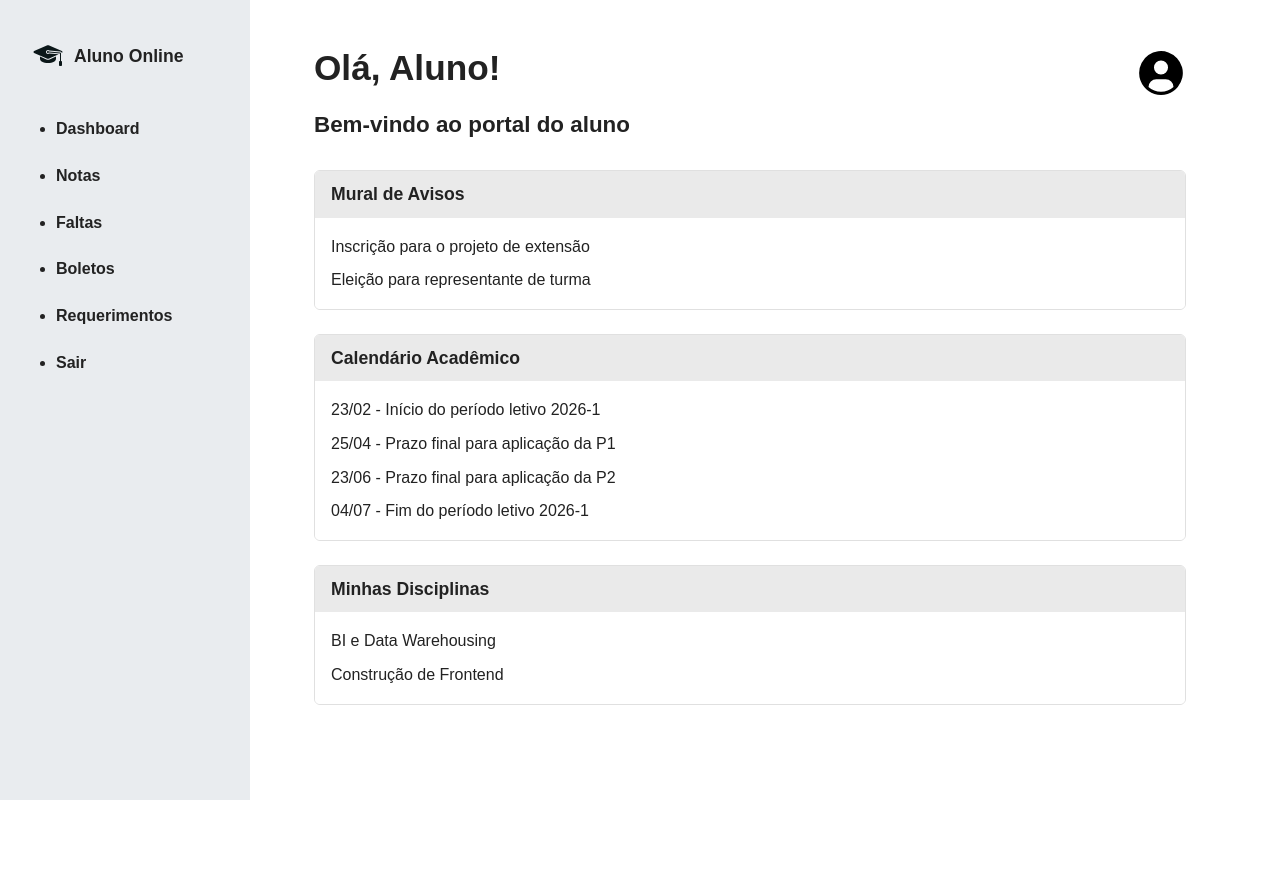
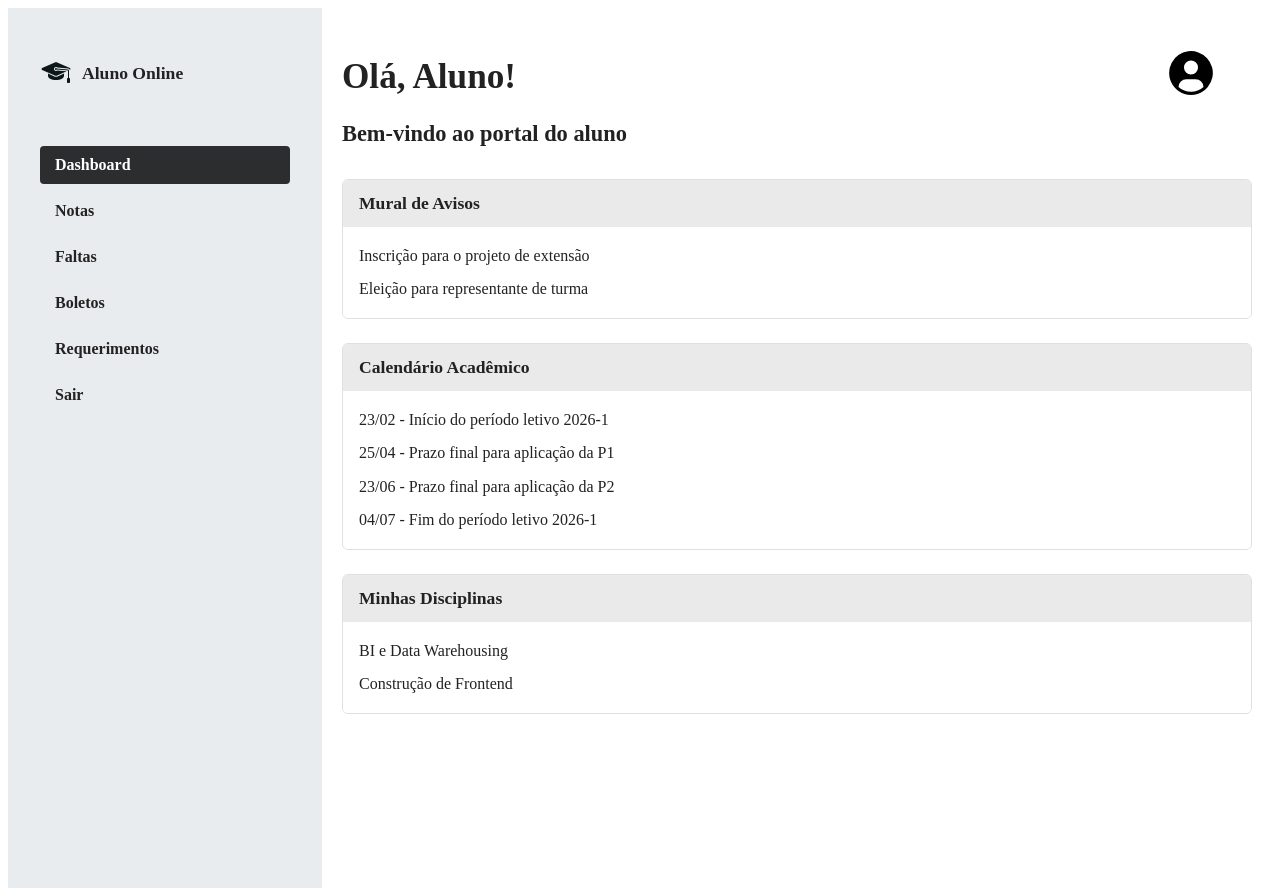
Before and after one commit to JonathanFNCavalcante/Front-20261, a React (Vite) app in the folder praticas/aluno-online-react/: page / in a window 1280 px wide. Before the commit the page ends 800 px from the top, so only its background shows below. Built offline with nearby package versions, Linux system fonts and the light colour scheme.

Commit message:
feat: conclui pratica06. Fecha ##19

```diff
--- a/praticas/aluno-online-react/package.json
+++ b/praticas/aluno-online-react/package.json
@@ -11,7 +11,8 @@
   },
   "dependencies": {
     "react": "^19.2.0",
-    "react-dom": "^19.2.0"
+    "react-dom": "^19.2.0",
+    "react-router-dom": "^7.15.0"
   },
   "devDependencies": {
     "@eslint/js": "^9.39.1",
--- a/praticas/aluno-online-react/src/App.jsx
+++ b/praticas/aluno-online-react/src/App.jsx
@@ -1,27 +1,22 @@
-import './App.css';
-
-import Sidebar from './components/Sidebar';
-import Header from './components/Header';
-import Dashboard from './pages/Dashboard';
-import Faltas from './pages/Faltas';
-import Notas from './pages/Notas';
-import Boletos from './pages/Boletos';
-import Requerimentos from './pages/Requerimentos';
+import { Routes, Route } from "react-router-dom";
+import Layout from "./layouts/Layout";
+import Dashboard from "./pages/Dashboard";
+import Faltas from "./pages/Faltas";
+import Notas from "./pages/Notas";
+import Boletos from "./pages/Boletos";
+import Requerimentos from "./pages/Requerimentos";
 
 function App() {
   return (
-    <section className="app-layout">
-      {/* Sidebar na esquerda */}
-      <Sidebar />
-
-      {/* Todo o resto fica do lado direito */}
-      <main className="main-content">
-        <Header />
-
-        {/* Alterne aqui qual tela você quer renderizar */}
-        <Dashboard />
-      </main>
-    </section>
+    <Routes>
+      <Route path="/" element={<Layout />}>
+        <Route index element={<Dashboard />} />
+        <Route path="faltas" element={<Faltas />} />
+        <Route path="notas" element={<Notas />} />
+        <Route path="boletos" element={<Boletos />} />
+        <Route path="requerimentos" element={<Requerimentos />} />
+      </Route>
+    </Routes>
   );
 }
 
--- a/praticas/aluno-online-react/src/components/Menu.css
+++ b/praticas/aluno-online-react/src/components/Menu.css
@@ -1,11 +1,10 @@
 .menu ul {
-    list-style-type: disc;
-    padding-left: 1.5rem;
+  list-style-type: none;
+  padding: 0;
 }
 
 .menu li {
-    margin-bottom: 1.8rem;
-    color: #222222;
+  margin-bottom: 0.5rem;
 }
 
 .menu li a {
@@ -13,4 +12,14 @@
   text-decoration: none;
   font-weight: 700;
   font-size: 1rem;
+  display: block;
+  padding: 10px 15px;
+  border-radius: 4px;
+  transition: 0.3s;
 }
+
+.menu a.active {
+  background-color: #2c2d2e;
+  color: white;
+  font-weight: bold;
+}
--- a/praticas/aluno-online-react/src/components/Menu.jsx
+++ b/praticas/aluno-online-react/src/components/Menu.jsx
@@ -1,15 +1,28 @@
+import { NavLink } from "react-router-dom";
 import './Menu.css';
 
 function Menu() {
   return (
     <nav className="menu">
       <ul>
-        <li><a href="#">Dashboard</a></li>
-        <li><a href="#">Notas</a></li>
-        <li><a href="#">Faltas</a></li>
-        <li><a href="#">Boletos</a></li>
-        <li><a href="#">Requerimentos</a></li>
-        <li><a href="#">Sair</a></li>
+        <li>
+          <NavLink to="/" end>Dashboard</NavLink>
+        </li>
+        <li>
+          <NavLink to="/notas">Notas</NavLink>
+        </li>
+        <li>
+          <NavLink to="/faltas">Faltas</NavLink>
+        </li>
+        <li>
+          <NavLink to="/boletos">Boletos</NavLink>
+        </li>
+        <li>
+          <NavLink to="/requerimentos">Requerimentos</NavLink>
+        </li>
+        <li>
+          <NavLink to="/sair">Sair</NavLink>
+        </li>
       </ul>
     </nav>
   );
--- /dev/null
+++ b/praticas/aluno-online-react/src/layouts/Layout.jsx
@@ -0,0 +1,19 @@
+import { Outlet } from "react-router-dom";
+import Sidebar from "../components/Sidebar";
+import Header from "../components/Header";
+
+const Layout = () => {
+  return (
+    <div style={{ display: "flex", minHeight: "100vh" }}>
+      <Sidebar />
+      <div style={{ flex: 1, display: "flex", flexDirection: "column" }}>
+        <Header />
+        <main style={{ padding: "20px" }}>
+          <Outlet />
+        </main>
+      </div>
+    </div>
+  );
+};
+
+export default Layout;
--- a/praticas/aluno-online-react/src/main.jsx
+++ b/praticas/aluno-online-react/src/main.jsx
@@ -1,10 +1,13 @@
 import { StrictMode } from "react";
 import { createRoot } from "react-dom/client";
+import { BrowserRouter } from "react-router-dom";
 import "./index.css";
 import App from "./App.jsx";
 
 createRoot(document.getElementById("root")).render(
   <StrictMode>
-    <App />
-  </StrictMode>,
+    <BrowserRouter>
+      <App />
+    </BrowserRouter>
+  </StrictMode>
 );
```
Also changed, not shown: 1 other file (tests, documents, lock files or other folders). Lines whose indentation alone changed are shown as unchanged.
